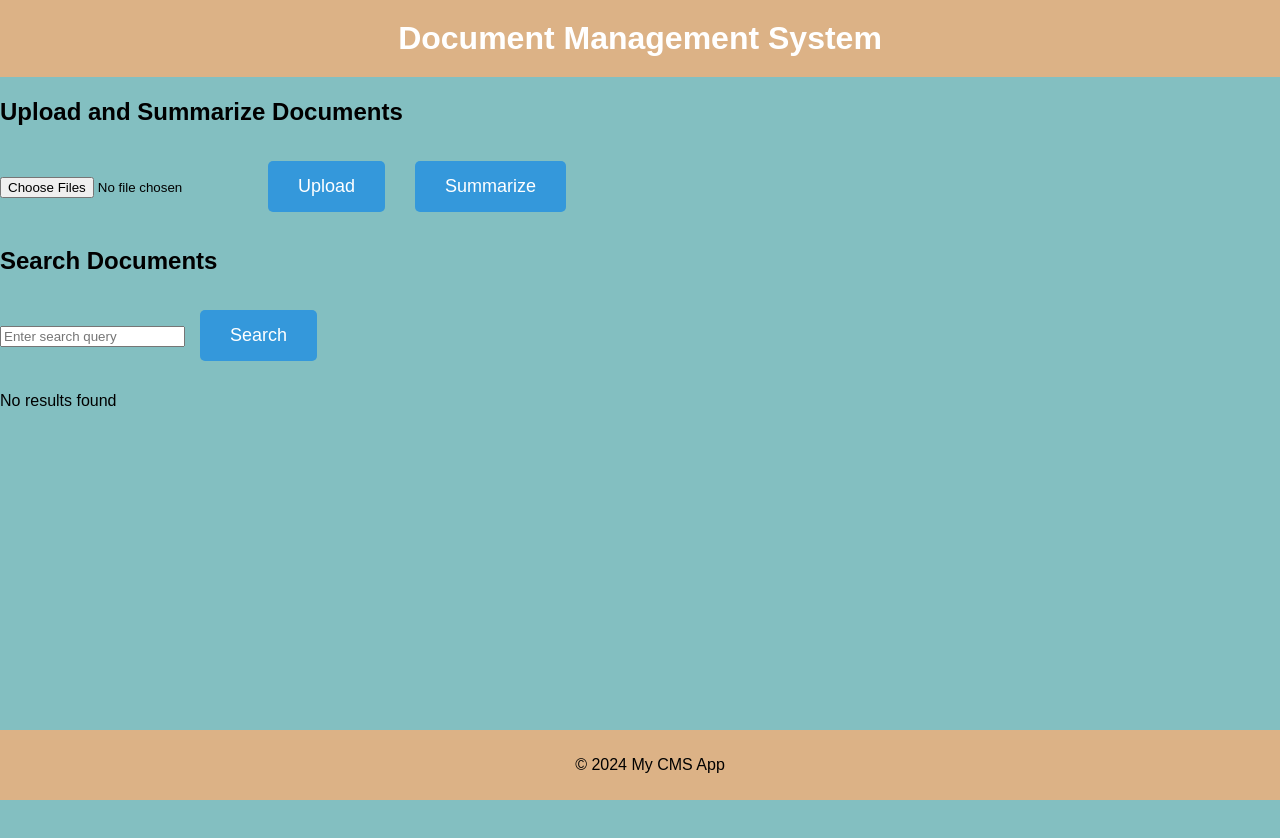
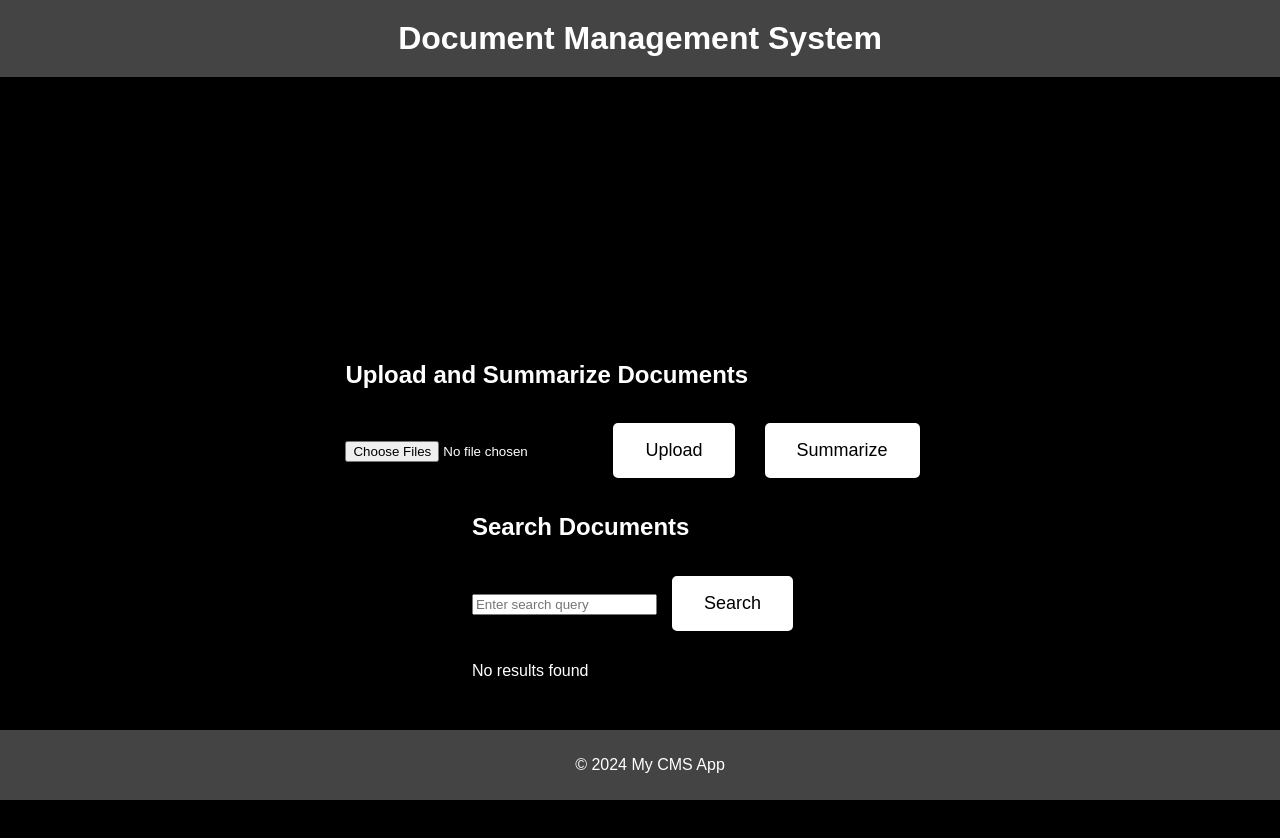
Before and after one commit to kdesai58/CMS_webpage, a React (Create React App) app in the folder my-cms-frontend/: page / in a window 1280 px wide. Shown: the top 838 px of the page. Before the commit the page ends 800 px from the top, so only its background shows below. Built offline with nearby package versions, Linux system fonts and the light colour scheme.

Commit message:
Changed the layout and colors.

```diff
--- a/my-cms-frontend/src/App.js
+++ b/my-cms-frontend/src/App.js
@@ -12,13 +12,13 @@ function App() {
             </header>
 
             <main className="content">
-                <UploadPage setSummaries={setSummaries} />  {/* Passing setSummaries to UploadPage */}
+                <UploadPage setSummaries={setSummaries} />
                 <SearchPage />
 
-                {/* Display summaries directly below the UploadPage */}
+                {/* Display summaries in the centered box */}
                 {summaries.length > 0 && (
-                    <div>
-                        <h3>Summaries:</h3>
+                    <div className="summary-box">
+                        <h3>Document Summaries:</h3>
                         <ul>
                             {summaries.map((summary, index) => (
                                 <li key={index}>
--- a/my-cms-frontend/src/index.css
+++ b/my-cms-frontend/src/index.css
@@ -1,9 +1,10 @@
-/* General body styles */
+/* General body styling */
 body {
   margin: 0;
   font-family: Arial, sans-serif;
   padding: 0;
-  background-color: rgb(131, 191, 193);
+  background-color: black; /* Black background for the page */
+  color: white; /* White text for the page */
 }
 
 /* Header styling */
@@ -12,13 +13,13 @@ h1 {
   text-align: center;
   margin-top: 0;
   padding: 20px;
-  background-color: #dcb286;
+  background-color: #444; /* Dark gray header background */
 }
 
 /* Footer styling */
 .footer {
-  background-color: #dcb286;
-  color: black;
+  background-color: #444; /* Dark gray footer background */
+  color: white;
   text-align: center;
   position: fixed;
   padding: 10px;
@@ -27,24 +28,61 @@ h1 {
   width: 100%;
 }
 
-/* Style for buttons */
+/* Style for the summary box */
+.summary-box {
+  width: 80%;
+  max-width: 800px;
+  margin: 50px auto; /* Centers the box horizontally and vertically */
+  padding: 20px;
+  background-color: white; /* White background for the box */
+  color: black; /* Black text inside the box */
+  border: 2px solid #ccc; /* Light gray border */
+  border-radius: 10px; /* Rounded corners */
+  box-shadow: 0px 4px 6px rgba(0, 0, 0, 0.5); /* Subtle shadow */
+  text-align: justify; /* Justifies the text */
+}
+
+/* Summary box header styling */
+.summary-box h3 {
+  text-align: center;
+  color: black; /* Black header text inside the summary box */
+  margin-bottom: 15px;
+}
+
+/* Summary list styling */
+.summary-box ul {
+  list-style-type: none;
+  padding: 0;
+}
+
+.summary-box li {
+  margin-bottom: 15px;
+}
+
+/* Button styling */
 button {
-  font-size: 18px;             /* Increase font size */
-  padding: 15px 30px;          /* Add more padding */
-  margin: 15px;                /* Add space around buttons */
-  background-color: #3498db;   /* Set a nice color */
-  color: white;                /* Text color */
-  border: none;                /* Remove border */
-  border-radius: 5px;          /* Rounded corners */
-  cursor: pointer;             /* Change cursor to pointer */
-  transition: background-color 0.3s ease; /* Smooth transition for hover effect */
+  font-size: 18px;
+  padding: 15px 30px;
+  margin: 15px;
+  background-color: white; /* White button */
+  color: black; /* Black text */
+  border: 2px solid white; /* White border for contrast */
+  border-radius: 5px;
+  cursor: pointer;
+  transition: background-color 0.3s ease, color 0.3s ease;
 }
 
 button:hover {
-  background-color: #2980b9;   /* Darker shade on hover */
+  background-color: black; /* Black background on hover */
+  color: white; /* White text on hover */
 }
 
-/* Style for code block */
-code {
-  font-family: source-code-pro, Menlo, Monaco, Consolas, 'Courier New', monospace;
+/* Centering content in the body */
+.content {
+  display: flex;
+  flex-direction: column;
+  align-items: center;
+  justify-content: center;
+  min-height: 100vh; /* Full viewport height */
+  padding: 20px;
 }
```
Also changed, not shown: 4 other files (tests, documents, lock files or other folders).
